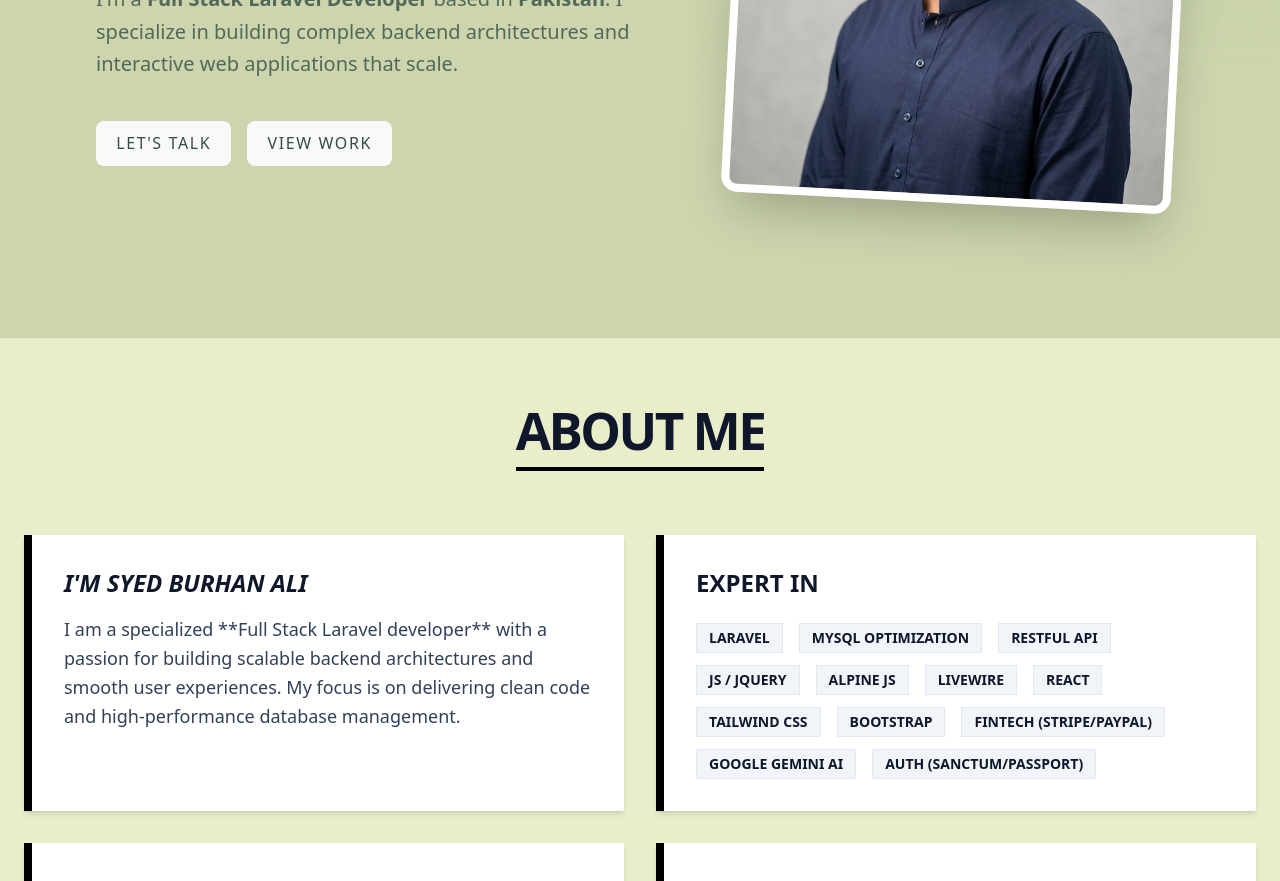
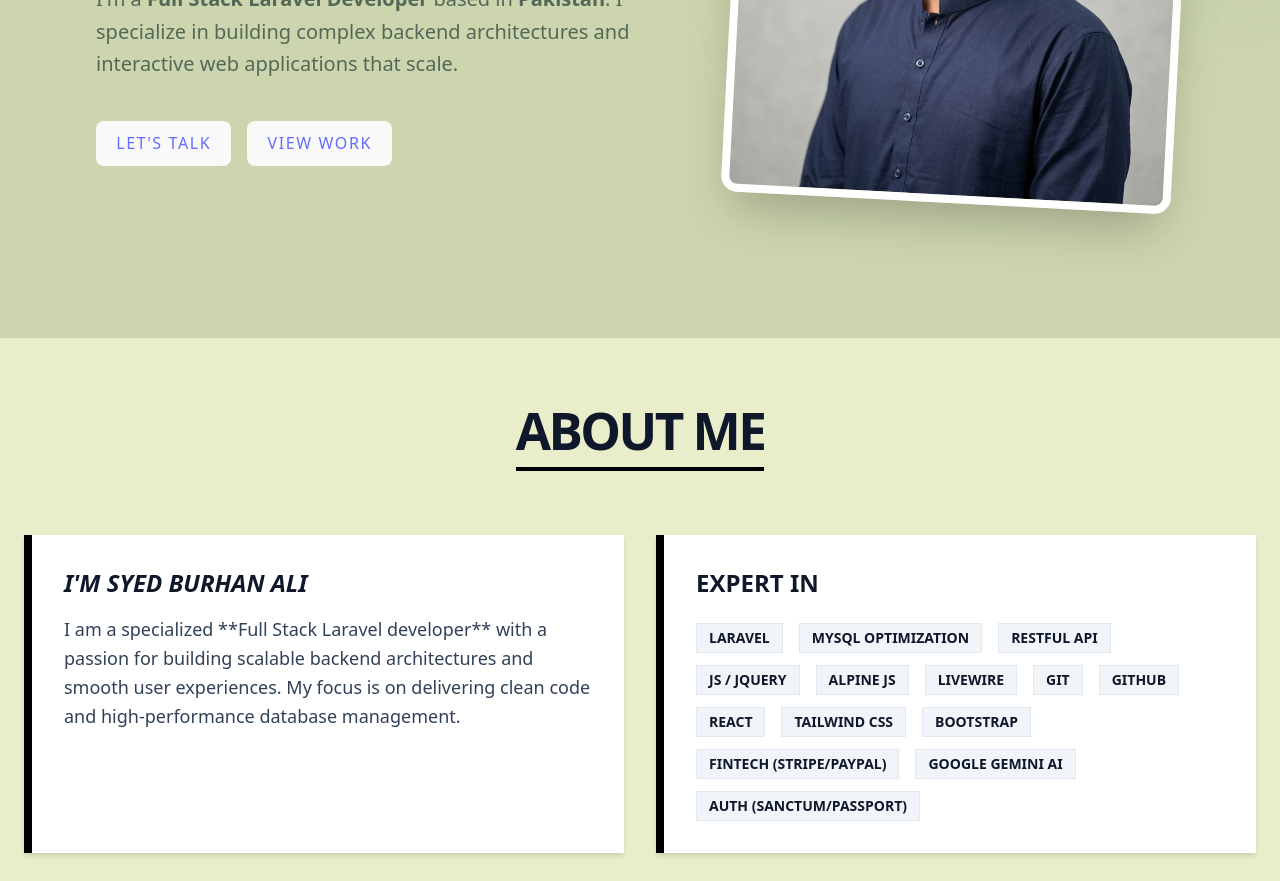
Before and after one commit to BurhanSyeed/syed-burhan-portfolio, a React (Vite) app: page / in a window 1280 px wide. Shown: the part 460-1341 px from the top of the page. Built offline with nearby package versions, Linux system fonts and the light colour scheme.

Commit message:
update home component

```diff
--- a/src/components/About.tsx
+++ b/src/components/About.tsx
@@ -38,6 +38,8 @@ function About() {
                 "JS / JQuery",
                 "Alpine Js",
                 "Livewire",
+                "Git",
+                "GitHub",
                 "React",
                 "Tailwind CSS",
                 "Bootstrap",
--- a/src/components/Home.tsx
+++ b/src/components/Home.tsx
@@ -1,5 +1,6 @@
 
 import { motion } from "framer-motion";
+import { Link } from "react-router-dom";
 import img from "../img/mypic.png";
 import "../style.css";
 import About from "./About";
@@ -27,16 +28,16 @@ function Home() {
             className="mt-6 text-lg md:text-xl text-[#344E41]/80 max-w-xl leading-relaxed"
           >
             I'm a <strong>Full Stack Laravel Developer</strong> based in
-             <strong> Pakistan</strong>. I specialize in building complex backend
+            <strong> Pakistan</strong>. I specialize in building complex backend
             architectures and interactive web applications that scale.
           </motion.p>
 
           <div className="mt-10 flex space-x-4">
             <button className="bg-[#344E41] text-[#344E41] px-8 py-4 rounded-md font-bold uppercase tracking-widest hover:scale-105 transition-transform">
-              Let's Talk
+              <Link to="/">Let's Talk</Link>
             </button>
-            <button className="border-2 border-[#344E41] text-[#344E41] px-8 py-4 rounded-md font-bold uppercase tracking-widest hover:bg-[#344E41] hover:text-white transition-all">
-              View Work
+            <button className="border-2 border-[#344E41] text-[#344E41] px-8 py-4 rounded-md font-bold uppercase tracking-widest transition-all">
+              <Link to="/experience">View Work</Link>
             </button>
           </div>
         </div>
```
